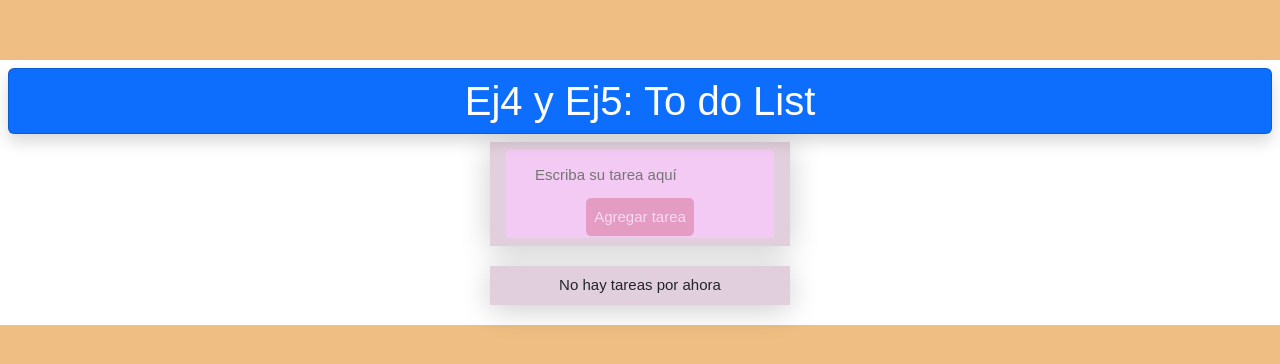
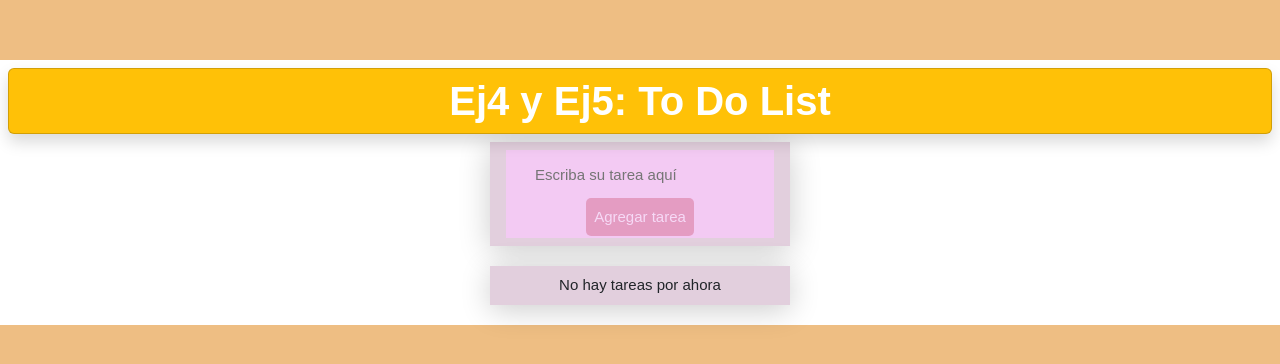
Before and after one commit to carolinavalverde/ReactEj4, a React (Vite) app: page / in a window 1280 px wide. Shown: the part 208-572 px from the top of the page. Built offline with nearby package versions, Linux system fonts and the light colour scheme.

Commit message:
agrego estilos

```diff
--- a/src/App.jsx
+++ b/src/App.jsx
@@ -6,8 +6,8 @@ import Container from "./components/Container";
 function App() {
   return (
     <div className="App">
-      <h1 className="card shadow text-center text-bg-primary m-2 p-2">
-        Ej4 y Ej5: To do List
+      <h1 className="card shadow text-center bg-warning text-bg-dark fw-bold m-2 p-2">
+        Ej4 y Ej5: To Do List
       </h1>
       <Container />
     </div>
```
